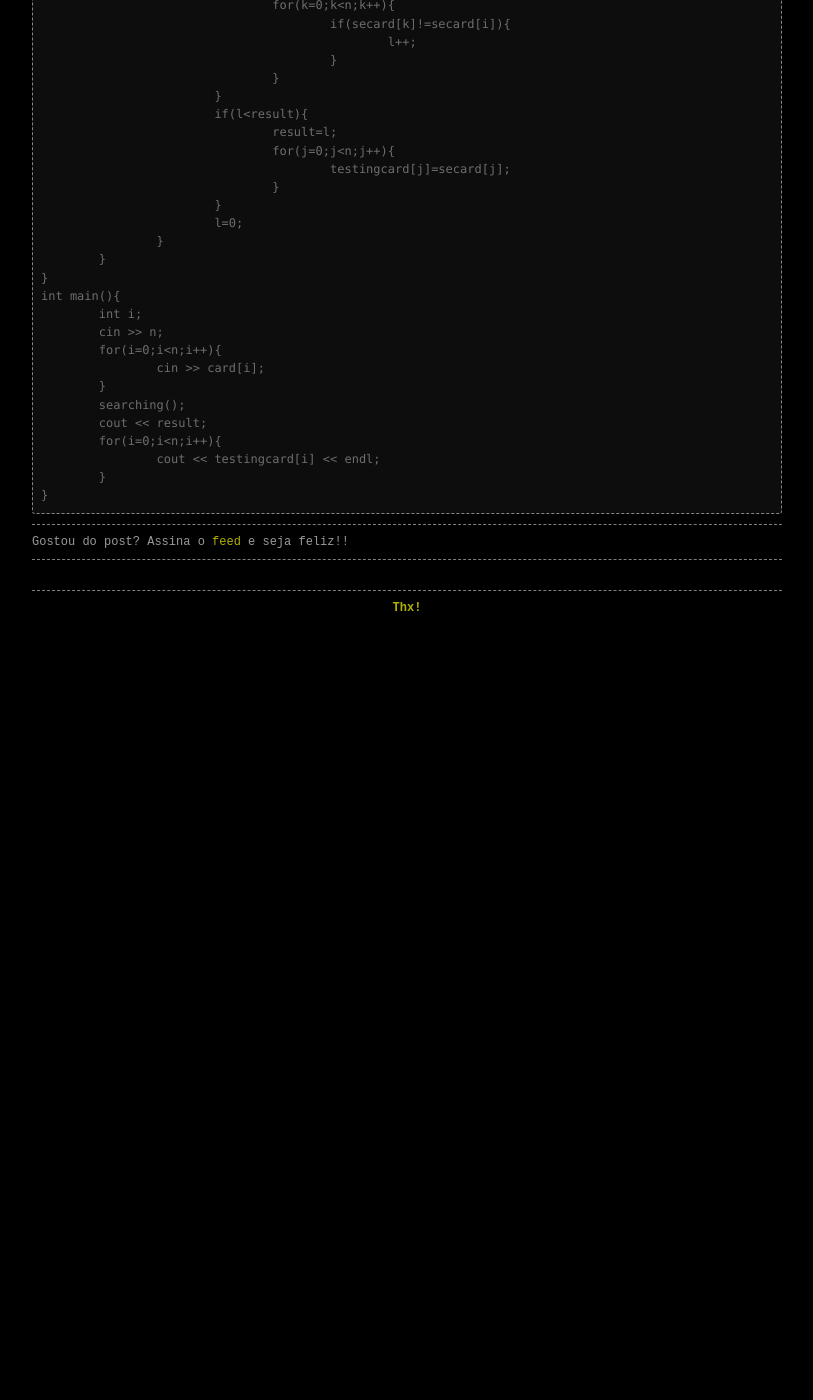
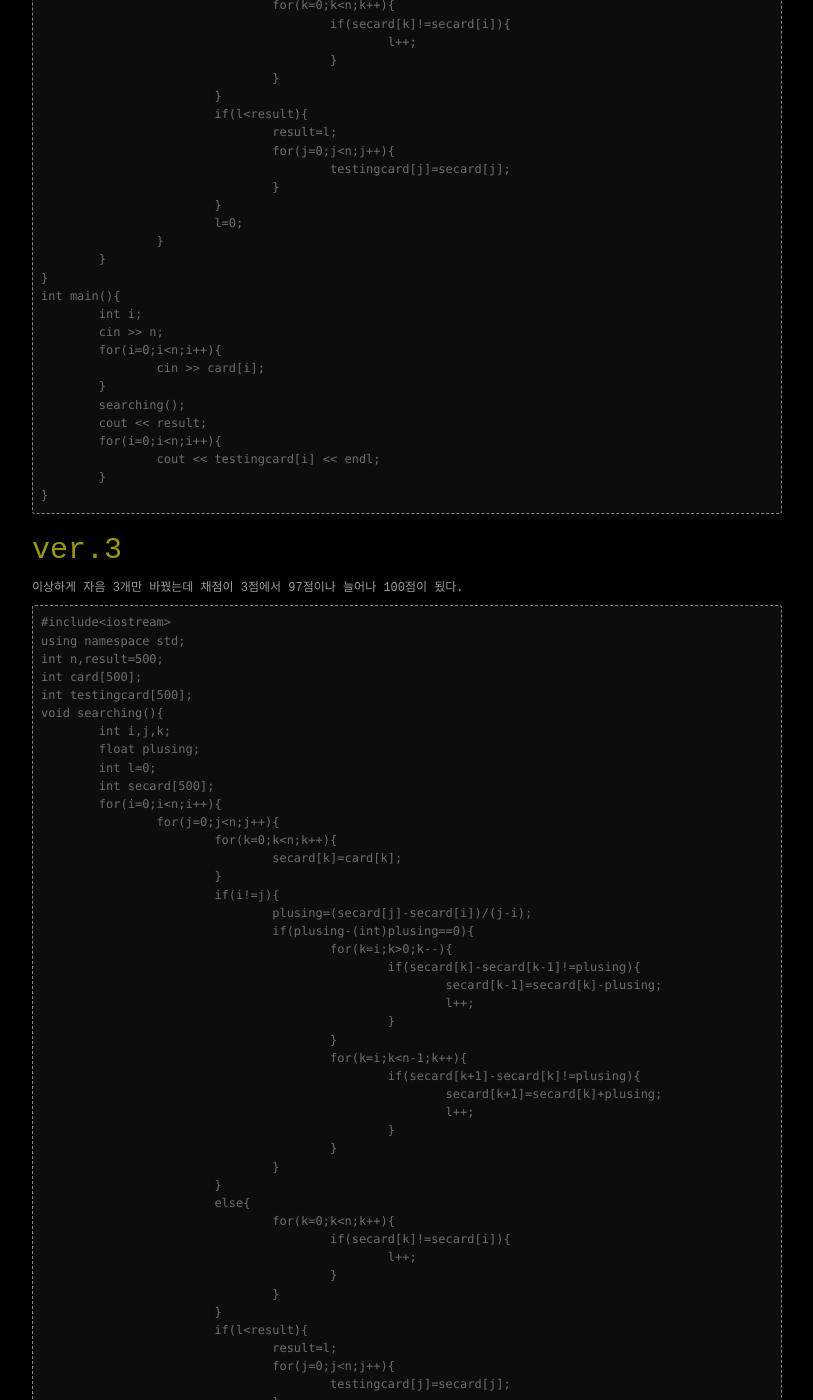
Before and after one commit to bloody-skyle/blog, a Jekyll site: the page built from _posts/2022/2022-12-18-카드바꾸기.md, in a window 1280 px wide and 1400 px high, scrolled down 2010 px. Shown: the whole window, without its empty margins (233-1046 px from the left). Built offline with Jekyll 4.4.1, drawn with Linux system fonts in a browser that asks for light colours; comment, search, counter and statistics services are not loaded; before the commit the page ends 2640 px from its top, so only the background shows below that; some of the changed text lies outside the part shown.

Commit message:
카드바꾸기 완성

````diff
--- a/_posts/2022/2022-12-18-정보올림피아드.md
+++ b/_posts/2022/2022-12-18-카드바꾸기.md
@@ -133,3 +133,70 @@ int main(){
 	}
 }
 ```
+
+<h2>ver.3</h2>
+
+이상하게 자음 3개만 바꿨는데 채점이 3점에서 97점이나 늘어나 100점이 됬다.
+
+```
+#include<iostream>
+using namespace std;
+int n,result=500;
+int card[500];
+int testingcard[500];
+void searching(){
+	int i,j,k;
+	float plusing;
+	int l=0;
+	int secard[500];
+	for(i=0;i<n;i++){
+		for(j=0;j<n;j++){
+			for(k=0;k<n;k++){
+				secard[k]=card[k];
+			}
+			if(i!=j){
+				plusing=(secard[j]-secard[i])/(j-i);
+				if(plusing-(int)plusing==0){
+					for(k=i;k>0;k--){
+						if(secard[k]-secard[k-1]!=plusing){
+							secard[k-1]=secard[k]-plusing;
+							l++;
+						}
+					}
+					for(k=i;k<n-1;k++){
+						if(secard[k+1]-secard[k]!=plusing){
+							secard[k+1]=secard[k]+plusing;
+							l++;
+						}
+					}
+				}
+			}
+			else{
+				for(k=0;k<n;k++){
+					if(secard[k]!=secard[i]){
+						l++;
+					}
+				}
+			}
+			if(l<result){
+				result=l;
+				for(j=0;j<n;j++){
+					testingcard[j]=secard[j];
+				}
+			}
+			l=0;
+		}
+	}
+}
+int main(){
+	int i;
+	cin >> n;
+	for(i=0;i<n;i++){
+		cin >> card[i];
+	}
+	searching();
+	cout << result;
+}
+```
+
+정보올림피아드 문제는 풀지 맙시다
````
